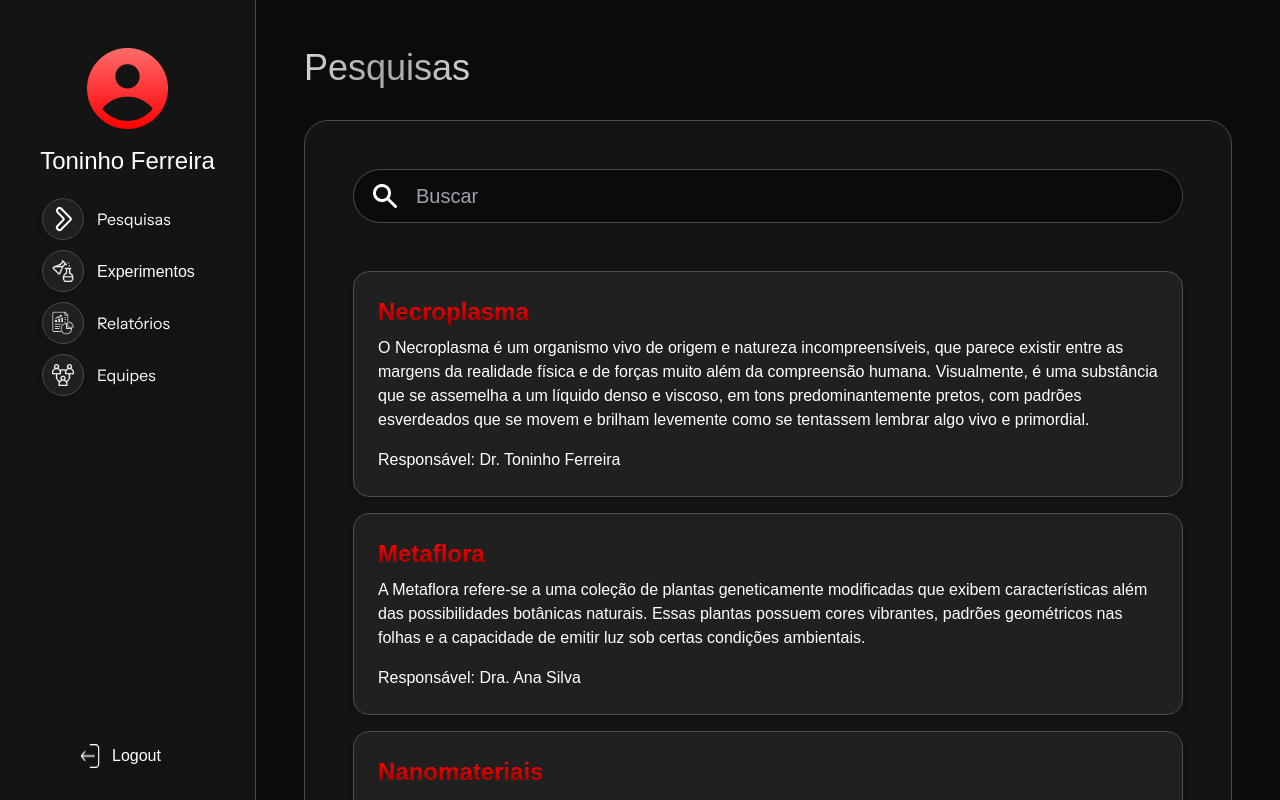
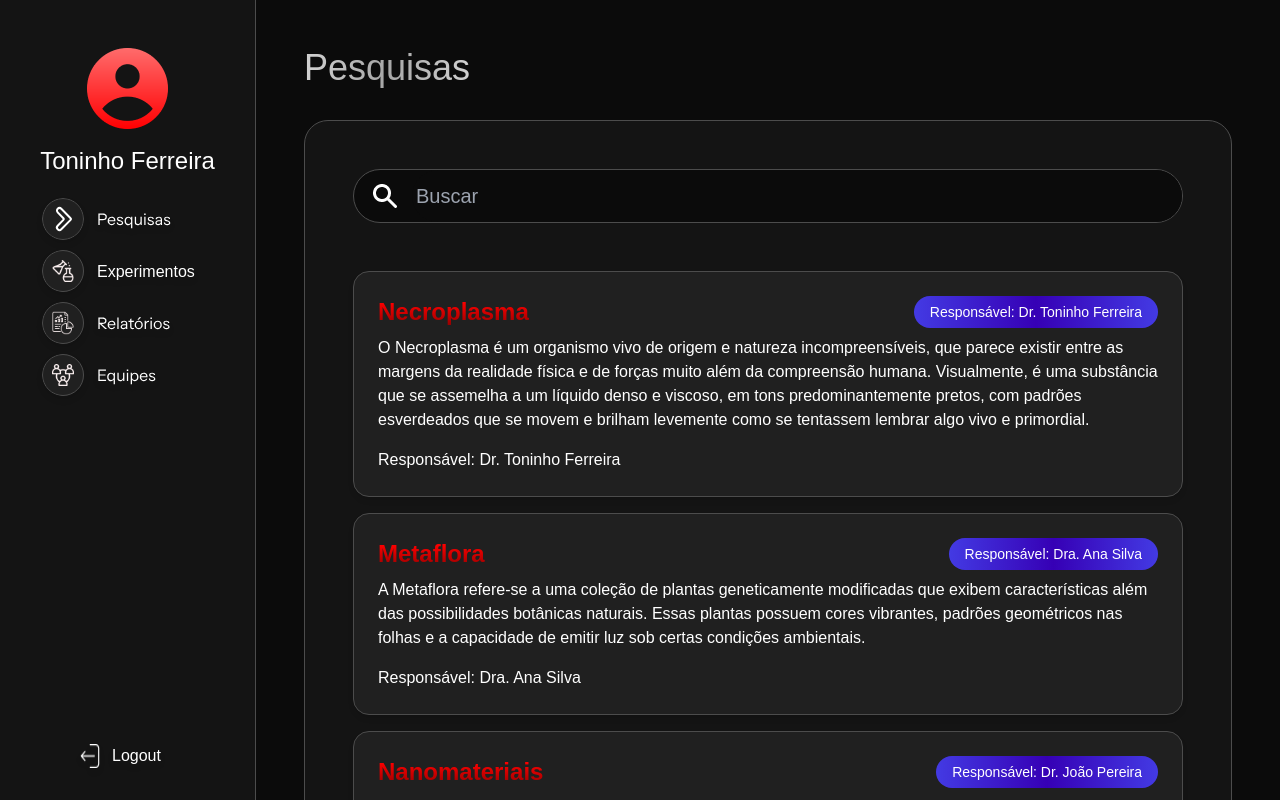
Before and after one commit to m3raak1/nero-management, a Vue app: page /pesquisas.html in a window 1280 px wide. Built offline with nearby package versions, Linux system fonts and the light colour scheme; data requests are answered from the project's data file.

Commit message:
estilo do responsavel adicionado

```diff
--- a/src/components/Pesquisa.vue
+++ b/src/components/Pesquisa.vue
@@ -13,7 +13,12 @@ defineProps({
     <div v-for="search in filteredResults" :key="search.researchId">
         <div class="transition-all hover:scale-105 transform-gpu bg-indigoButtomColor p-6 rounded-2xl shadow-md border-borderColor border">
             <a :href="`pesquisa${search.researchId}.html`">
-                <h2 class="text-2xl text-transparent bg-red-gradient bg-clip-text font-bold">{{ search.title }}</h2>
+                <div class="flex justify-between">
+                    <h2 class="text-2xl text-transparent bg-red-gradient bg-clip-text font-bold">{{ search.title }}</h2>
+                    <div class="h-auto">
+                        <span class="text-white h-full block flex items-center bg-sapphire-gradient px-4 rounded-3xl text-sm">Responsável: {{ search.responsible }}</span>
+                    </div>
+                </div>
                 <p class="text-white mt-2 mb-4">
                     {{ search.summary }}
                 </p>
--- a/tailwind.config.js
+++ b/tailwind.config.js
@@ -6,6 +6,8 @@ export default {
     backgroundImage: {
       'silver-gradient': 'linear-gradient(90deg, #D1D1D1 0%, #a6a6a6 50%, #D1D1D1 100%)',
       'red-gradient': 'linear-gradient(#8B0000 0%, #ff0000 20%, #8B0000 100%)',
+      'ruby-gradient': 'linear-gradient(90deg, rgba(255,0,0,1) -20%, rgba(125,0,0,1) 50%, rgba(255,0,0,1) 120%);',
+      'sapphire-gradient': 'linear-gradient(90deg, rgba(75,93,255,1) -30%, rgba(54,0,181,1) 50%, rgba(75,93,255,1) 130%);'
     },
     extend: {
       fontFamily: {
```
